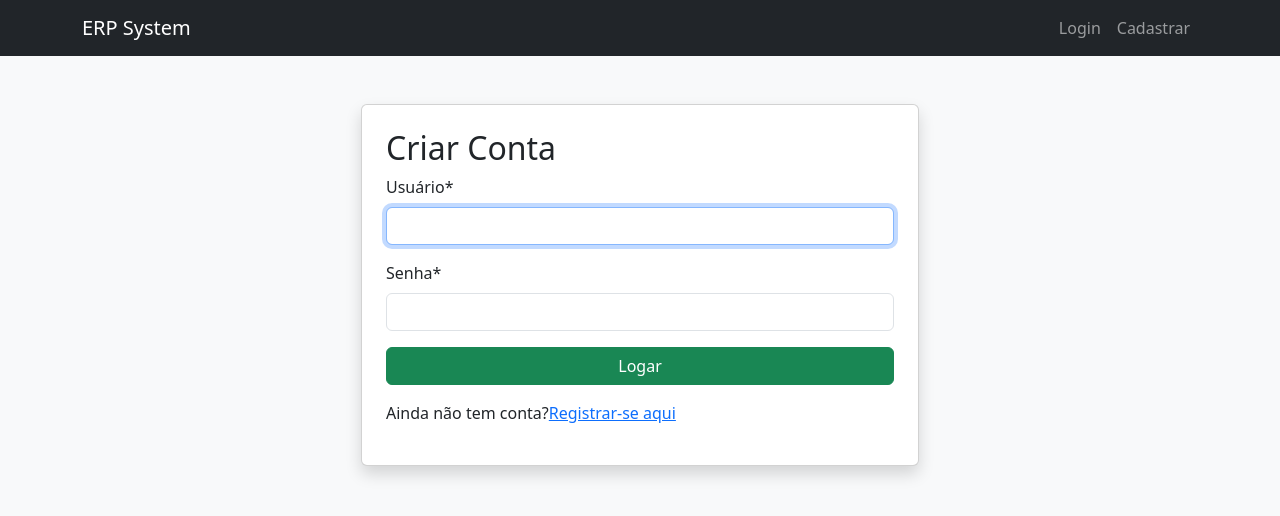
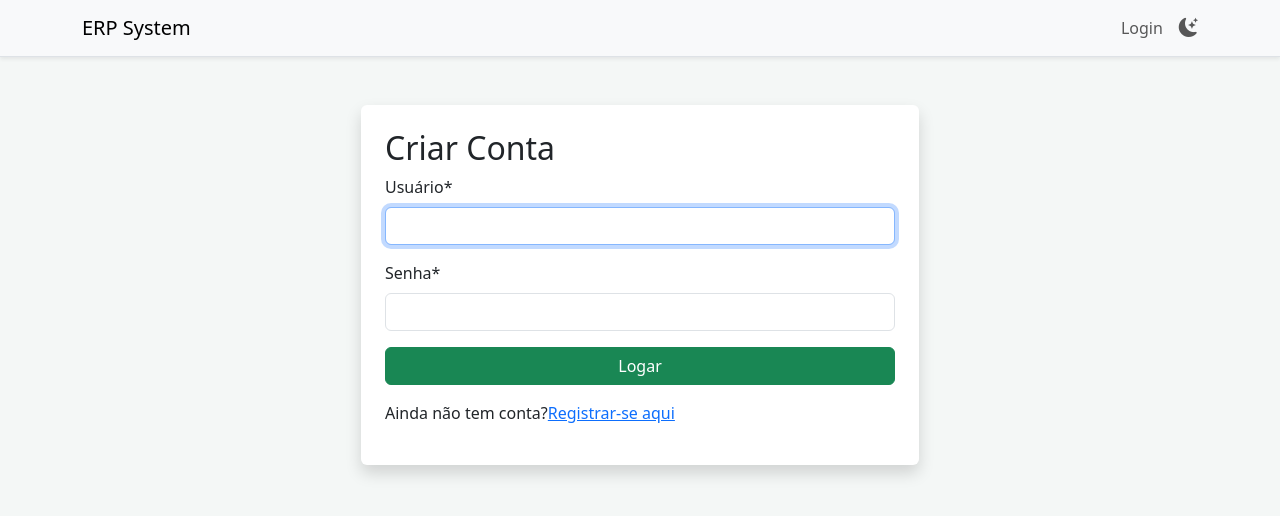
Before and after one commit to fernandes-draw/erp_system, a Django app: page /auth/login/ in a window 1280 px wide. Shown: the top 516 px of the page. Run offline with Django 5.2, Linux system fonts and the light colour scheme; some libraries are stand-ins or nearby versions.

Commit message:
Criar tema light/dark

```diff
--- a/templates/base.html
+++ b/templates/base.html
@@ -1,26 +1,59 @@
 <!DOCTYPE html>
-<html lang="en">
+<html lang="pt-br" id="theme-html" data-bs-theme="light">
 <head>
   <meta charset="UTF-8">
   <meta name="viewport" content="width=device-width, initial-scale=1.0">
   <title>{% block title %}ERP System{% endblock title %}</title>
   <link href="https://cdn.jsdelivr.net/npm/bootstrap@5.3.3/dist/css/bootstrap.min.css" rel="stylesheet">
+  <link rel="stylesheet" href="https://cdn.jsdelivr.net/npm/bootstrap-icons@1.11.3/font/bootstrap-icons.min.css">
+
+  <style>
+      /* Fundo da página */
+      [data-bs-theme="light"] body { background-color: #f4f7f6; }
+      [data-bs-theme="dark"] body { background-color: #121212; }
+
+      .card {
+          /* Removemos a borda padrão do Bootstrap para não conflitar */
+          border: none;
+          /* Criamos um contorno sutil usando sombra, assim a borda colorida fica livre */
+          box-shadow: 0 0 0 1px rgba(0,0,0,0.1), 0 2px 4px rgba(0,0,0,0.05);
+      }
+
+      [data-bs-theme="dark"] .card {
+          background-color: #1e1e1e;
+          box-shadow: 0 0 0 1px rgba(255,255,255,0.05);
+      }
+
+      /* Aqui está o segredo: forçamos apenas a borda ESQUERDA */
+      .border-start-primary { border-left: 5px solid #0d6efd !important; }
+      .border-start-success { border-left: 5px solid #198754 !important; }
+      .border-start-danger  { border-left: 5px solid #dc3545 !important; }
+  </style>
 </head>
-<body class="bg-light">
-  <nav class="navbar navbar-expand-lg navbar-dark bg-dark mb-4">
+<body>
+  <nav class="navbar navbar-expand-lg mb-4 shadow-sm bg-body-tertiary border-bottom">
     <div class="container">
       <a href="/" class="navbar-brand">ERP System</a>
-      <div class="navbar-nav ms-auto">
-        {% if user.is_authenticated %}
-          <span class="nav-item nav-link text-white me-3">olá, {{ user.username }} </span>
-          <form action="{% url 'logout' %}" method="post" class="d-inline">
-            {% csrf_token %}
-            <button type="submit" class="btn btn-outline-light btn-sm">Sair</button>
-          </form>
+      <div class="navbar-nav ms-auto align-items-center">
+          {% if user.is_authenticated %}
+              <span class="nav-item nav-link me-3">Olá, {{ user.username }}</span>
+
+              {% if user.is_staff %}
+                <a href="{% url 'signup' %}" class="nav-item nav-link me-2 text-primary">
+                  <i class="bi bi-person-plus"></i>Novo Usuário
+                </a>
+              {% endif %}
+              <form action="{% url 'logout' %}" method="post" class="d-inline">
+                  {% csrf_token %}
+                  <button type="submit" class="btn btn-outline-danger btn-sm">Sair</button>
+              </form>
           {% else %}
-          <a href="{% url 'login' %}" class="nav-item nav-link">Login</a>
-          <a href="{% url 'signup' %}" class="nav-item nav-link">Cadastrar</a>
-        {% endif %}
+              <a class="nav-item nav-link" href="{% url 'login' %}">Login</a>
+          {% endif %}
+
+          <button class="btn btn-link nav-link ms-2 p-0" id="themeToggle" type="button" style="font-size: 1.2rem;">
+              <i class="bi bi-moon-stars-fill" id="themeIcon"></i>
+          </button>
       </div>
     </div>
   </nav>
@@ -30,5 +63,35 @@
   </main>
 
   <script src="https://cdn.jsdelivr.net/npm/bootstrap@5.3.3/dist/js/bootstrap.bundle.min.js"></script>
+
+  <script>
+      const themeHtml = document.getElementById('theme-html');
+      const themeToggle = document.getElementById('themeToggle');
+      const themeIcon = document.getElementById('themeIcon');
+
+      // 1. Ao carregar a página, verifica se há preferência salva
+      const savedTheme = localStorage.getItem('theme') || 'light';
+      themeHtml.setAttribute('data-bs-theme', savedTheme);
+      updateIcon(savedTheme);
+
+      // 2. Evento de clique para trocar o tema
+      themeToggle.addEventListener('click', () => {
+          const currentTheme = themeHtml.getAttribute('data-bs-theme');
+          const newTheme = currentTheme === 'light' ? 'dark' : 'light';
+
+          themeHtml.setAttribute('data-bs-theme', newTheme);
+          localStorage.setItem('theme', newTheme); // Salva a escolha
+          updateIcon(newTheme);
+      });
+
+      function updateIcon(theme) {
+          if (theme === 'dark') {
+              themeIcon.classList.replace('bi-moon-stars-fill', 'bi-sun-fill');
+          } else {
+              themeIcon.classList.replace('bi-sun-fill', 'bi-moon-stars-fill');
+          }
+      }
+  </script>
+
 </body>
 </html>
```
Also changed, not shown: accounts/templates/accounts/dashboard.html (+18 -9 lines).
